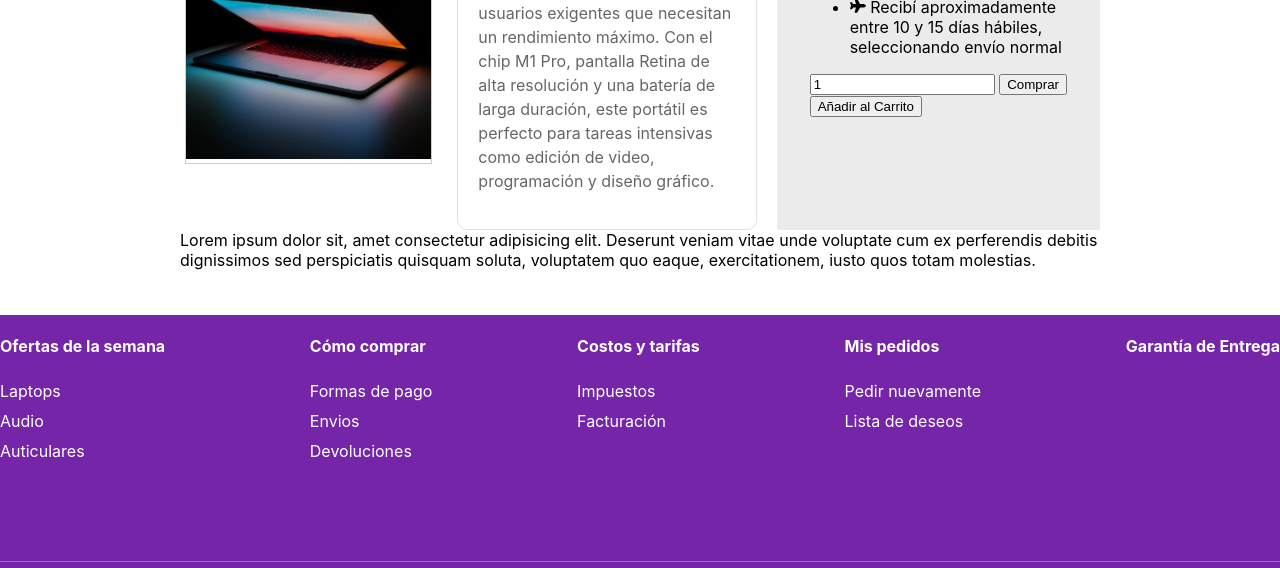
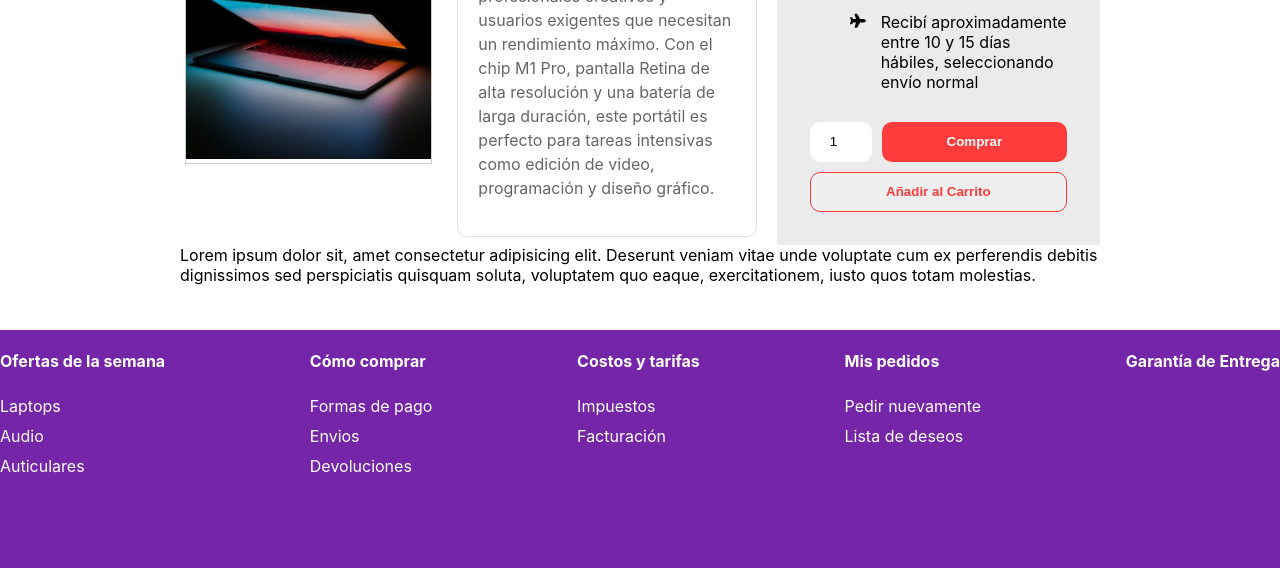
Before and after one commit to josephmb830/store-egg, a plain HTML site: page details.html in a window 1280 px wide. Shown: the part 532-1100 px from the top of the page. Drawn offline with Linux system fonts and the light colour scheme.

Commit message:
Estilizar Lista de Políticas de Envío y Estilizar Opciones de Compra

```diff
--- a/styles/details.css
+++ b/styles/details.css
@@ -213,6 +213,54 @@ main {
     word-wrap: break-word; /* Asegura que el texto no desborde el contenedor */
   }
 
+  .checkout-policy-list {
+    list-style-type: none; /* Elimina los marcadores de lista */
+    margin-bottom: 30px; /* Espacio debajo de la lista */
+  }
+
+  .checkout-policy-list li {
+    display: flex; /* Alineación horizontal de íconos y texto */
+    margin: 15px 0; /* Espacio entre elementos de la lista */
+  }
+
+  .checkout-policy-list li .policy-icon {
+    margin-right: 15px; /* Espacio entre el ícono y el texto */
+  }
+
+  .checkout-process .top {
+    display: flex; /* Alinea el input y el botón horizontalmente */
+    margin-bottom: 10px; /* Espacio debajo del grupo superior */
+  }
+
+  .checkout-process .top input {
+    height: 40px;
+    border-radius: 10px;
+    border: none;
+    width: 62px;
+    margin-right: 10px;
+    padding: 0 10px 0 20px;
+    box-sizing: border-box;
+  }
+
+  .btn-primary {
+    width: 100%;
+    background: #ff3b3c;
+    color: white;
+    font-weight: bold;
+    border: none;
+    height: 40px;
+    border-radius: 10px;
+  }
+
+  .btn-outline {
+    width: 100%;
+    border: 1px solid #ff3b3c;
+    color: #ff3b3c;
+    font-weight: bold;
+    height: 40px;
+    border-radius: 10px;
+  }
+
 
 
 /* Estilos del pie de página */
```
